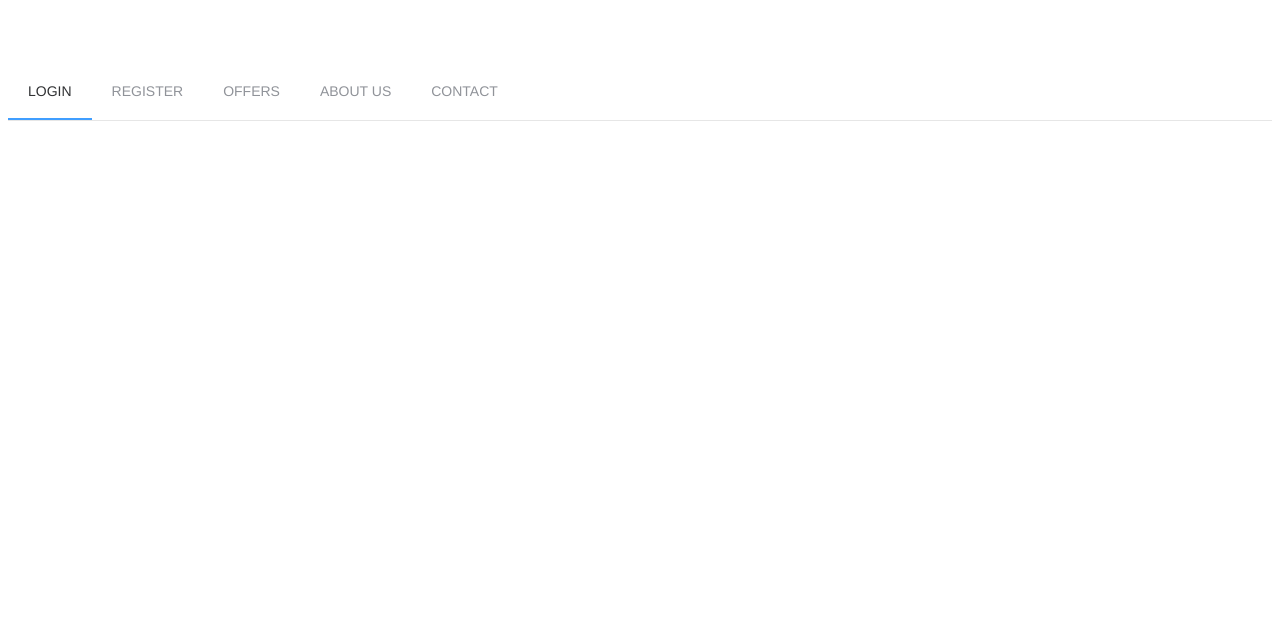
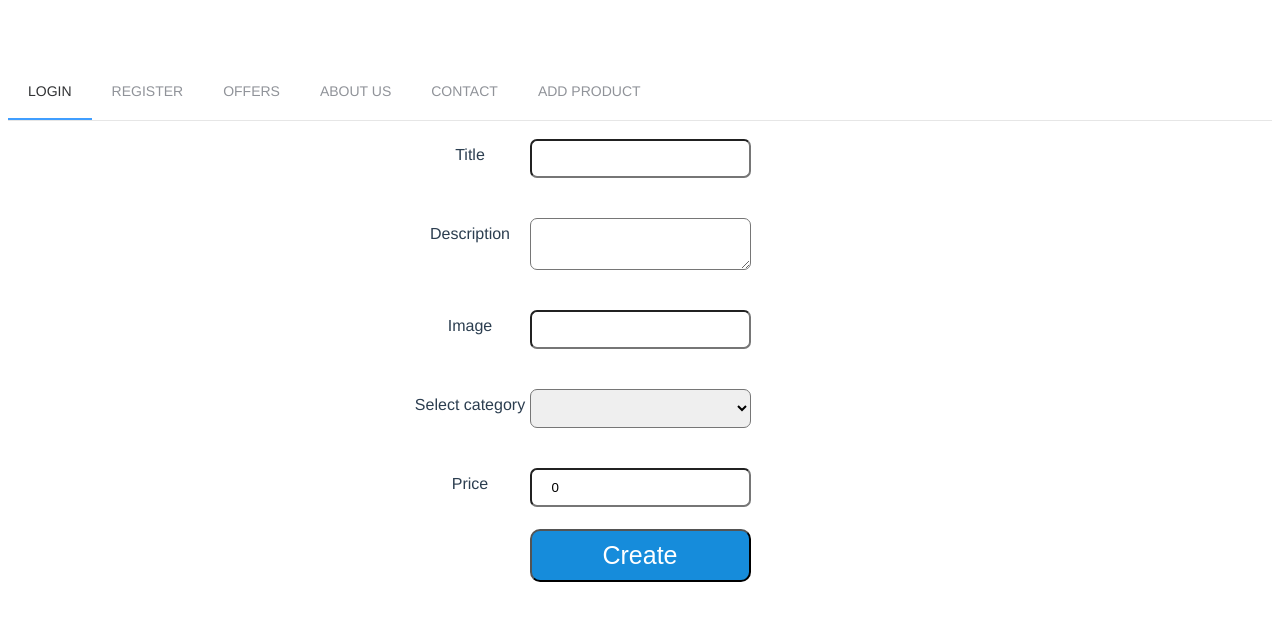
Before and after one commit to napostolova/Online-shop, a Vue app: page /new-product in a window 1280 px wide. Shown: the top 620 px of the page. Built offline with nearby package versions, Linux system fonts and the light colour scheme.

Commit message:
Add product

```diff
--- /dev/null
+++ b/src/components/Home.vue
@@ -0,0 +1,56 @@
+<template>
+  <div>
+    <h1>Welcome</h1>
+    <el-carousel height="400px">
+      <el-carousel-item v-for="item in imageAddress" :key="item">
+        <div class="img-container"><img class="image" :src="item.image"></div>
+      </el-carousel-item>
+    </el-carousel>
+  </div>
+</template>
+
+<script>
+const imageAddress = [
+    {id: 0,
+    image: 'https://cdn-image.hipwee.com/wp-content/uploads/2016/09/hipwee-www.hopefulhoney.com-u--750x590.jpg'},
+     {id: 1,
+    image: 'https://m.media-amazon.com/images/I/71tRarkIspL._SL1469_.jpg'},
+     {id: 2,
+    image: 'https://emillygobelins.com/image/cache/data/MilenaStyle/14Ct/AD018-Simulation-600x600.jpg'},
+     {id: 3,
+    image: 'https://images.rawpixel.com/image_400/czNmcy1wcml2YXRlL3Jhd3BpeGVsX2ltYWdlcy93ZWJzaXRlX2NvbnRlbnQvbHIvcGYtYWtlMjc5Mi1ha2UuanBn.jpg?s=lzFyHQ9B4DFxm29Lyd_yOg04deriOVnR4TyiTrxn3tg'},
+]
+export default {
+    data() {
+        return {
+            imageAddress
+        }
+    }
+};
+</script>
+
+<style>
+.img-container{
+    max-width: 620px;
+    margin: 0 auto;
+}
+.image {
+    width: 100%;
+}
+
+.el-carousel__item h3 {
+  color: #475669;
+  font-size: 14px;
+  opacity: 0.75;
+  /* line-height: 900px; */
+  margin: 0;
+}
+
+.el-carousel__item:nth-child(2n) {
+  background-color: #99a9bf;
+}
+
+.el-carousel__item:nth-child(2n + 1) {
+  background-color: #d3dce6;
+}
+</style>
--- a/src/components/Navigation.vue
+++ b/src/components/Navigation.vue
@@ -29,6 +29,11 @@
           >CONTACT</router-link
         ></el-menu-item
       >
+       <el-menu-item index="6"
+        ><router-link to="/new-product" class="link"
+          >ADD PRODUCT</router-link
+        ></el-menu-item
+      >
     </el-menu>
   </div>
 </template>
--- /dev/null
+++ b/src/components/products/NewProduct.vue
@@ -0,0 +1,77 @@
+<template>
+  <div class="container">
+    <form class="form" @submit.prevent="onCreate">
+      <label for="title" class="label">Title</label>
+      <input type="text" name="title" v-model="formData.title"  class="input" />
+
+      <label for="description" class="label">Description</label>
+      <textarea type="text" name="description"  v-model="formData.description" class="input" />
+
+      <label for="image" class="label">Image</label>
+      <input type="text" name="imageUrl" v-model="formData.imageUrl" class="input" />
+
+      <label for="category" class="label">Select category</label>
+      <select name="category" id="category" v-model="formData.category" class="input">
+        <option value="goblein">Goblein</option>
+        <option value="knitting">Knitting</option>
+        <option value=""></option>
+        <option value=""></option>
+      </select>
+
+      <label for="price" class="label">Price</label>
+      <input type="number" name="price" v-model="formData.price" class="input" />
+
+      <button class="btn">Create</button>
+    </form>
+  </div>
+</template>
+
+<script>
+import {createProduct} from '../../services/product';
+
+export default {
+    data() {
+        return {
+            formData: {
+                title: '',
+                description: '',
+                imageUrl: '',
+                category: '',
+                price: 0,
+            }
+
+        }
+    },
+    methods: {
+        onCreate() {
+            console.log('Create');
+           createProduct(this.formData)
+        }
+    }
+};
+</script>
+
+<style>
+.form {
+  display: flex;
+  flex-direction: column;
+  text-align: center;
+}
+.label {
+  position: relative;
+  left: -170px;
+  top: 25px;
+}
+.input {
+  padding: 10px 20px;
+  margin-bottom: 22px;
+  border-radius: 7px;
+}
+.btn {
+    background-color: rgb(22, 140, 219);
+    color: white;
+    padding: 10px 50px;
+    border-radius: 10px;
+    font-size: 25px;
+}
+</style>
--- /dev/null
+++ b/src/components/products/Product.vue
@@ -0,0 +1,52 @@
+<template>
+  <div class="container">
+    <el-card
+      :body-style="{ padding: '0px' }"
+      v-for="product in products"
+      :key="product.id"
+    >
+     <div class="img-container"> <img :src="product.imageUrl" class="image" />
+     </div>
+      <div style="padding: 14px">
+        <span>{{ product.title }}</span>
+        <div class="bottom clearfix">
+          <time class="price">{{ product.price }} $</time>
+          <el-button type="text" class="button">View more</el-button>
+        </div>
+      </div>
+    </el-card>
+  </div>
+</template>
+
+<script>
+export default {
+  props: {
+    products: {
+      type: Array,
+      default: () => [],
+    },
+  },
+};
+</script>
+
+<style>
+.container {
+display: flex;
+}
+.el-card {
+    width: 300px;
+    margin-bottom: 20px;
+
+}
+.img-container{
+    max-width: 300px;
+}
+.image {
+    width: 100%;
+}
+
+.price {
+    margin-right: 40px;
+
+}
+</style>
--- /dev/null
+++ b/src/components/products/ProductsList.vue
@@ -0,0 +1,30 @@
+<template>
+  <div>
+    <h1>Products</h1>
+    <Product :products="products" />
+  </div>
+</template>
+
+<script>
+import { getAllProducts } from "../../services/product";
+import Product from "./Product.vue";
+
+export default {
+  components: {
+    Product,
+  },
+
+  data() {
+    return {
+      products: [],
+    };
+  },
+
+  async created() {
+    this.products = await getAllProducts();
+  },
+};
+</script>
+
+<style>
+</style>
--- /dev/null
+++ b/src/services/product.js
@@ -0,0 +1,49 @@
+export async function createProduct(data) {
+    let response = await fetch(`http://localhost:4000/api/products`, {
+        method: "post",
+        headers: {
+            "Content-Type": "application/json",
+        },
+        body: JSON.stringify(data),
+    });
+    try {
+        let result = await response.json();
+        if (response.ok) {
+            return result;
+        } else {
+            throw result.message;
+        }
+    } catch (err) {
+        console.log(err);
+    }
+
+}
+
+export async function getAllProducts() {
+    let response = await fetch(`http://localhost:4000/api/products`);
+    try {
+        let result = await response.json();
+        if (response.ok) {
+            return result;
+        } else {
+            throw result.message;
+        }
+    } catch (error) {
+        console.log(error);
+    }
+}
+
+export async function getOneById(id) {
+    let response = await fetch(`http://localhost:4000/api/products`/+id);
+
+    try {
+        let result = await response.json();
+        if (response.ok) {
+            return result;
+        } else {
+            throw result.message;
+        }
+    } catch (error) {
+        console.log(error);
+    }
+}
```
Also changed, not shown: src/router/index.js (+23 -3 lines).
